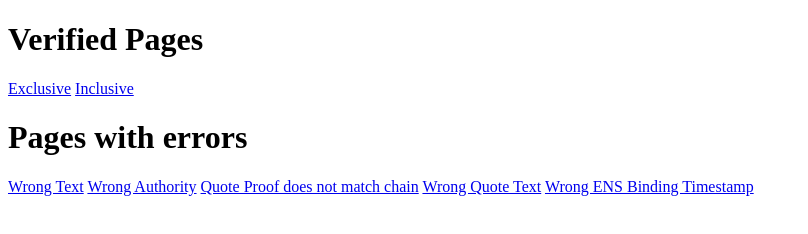
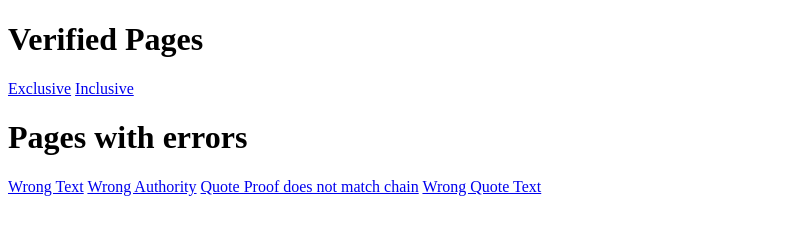
Before and after one commit to indelible-world/demo-site, a website: page index.html in a window 1280 px wide. Shown: the whole page, without its empty margins (0-808 px from the left). Drawn offline with Linux system fonts and the light colour scheme.

Commit message:
comment out wrongenstime.html as that page doesn't have the error at the moment

```diff
--- a/index.html
+++ b/index.html
@@ -14,7 +14,7 @@
     <a href="wrongauthority.html">Wrong Authority</a>
     <a href="wrongproof.html">Quote Proof does not match chain</a>
     <a href="wrongquote.html">Wrong Quote Text</a>
-    <a href="wrongenstime.html">Wrong ENS Binding Timestamp</a>
+    <!--<a href="wrongenstime.html">Wrong ENS Binding Timestamp</a>-->
 
 </body>
 </html>
```
